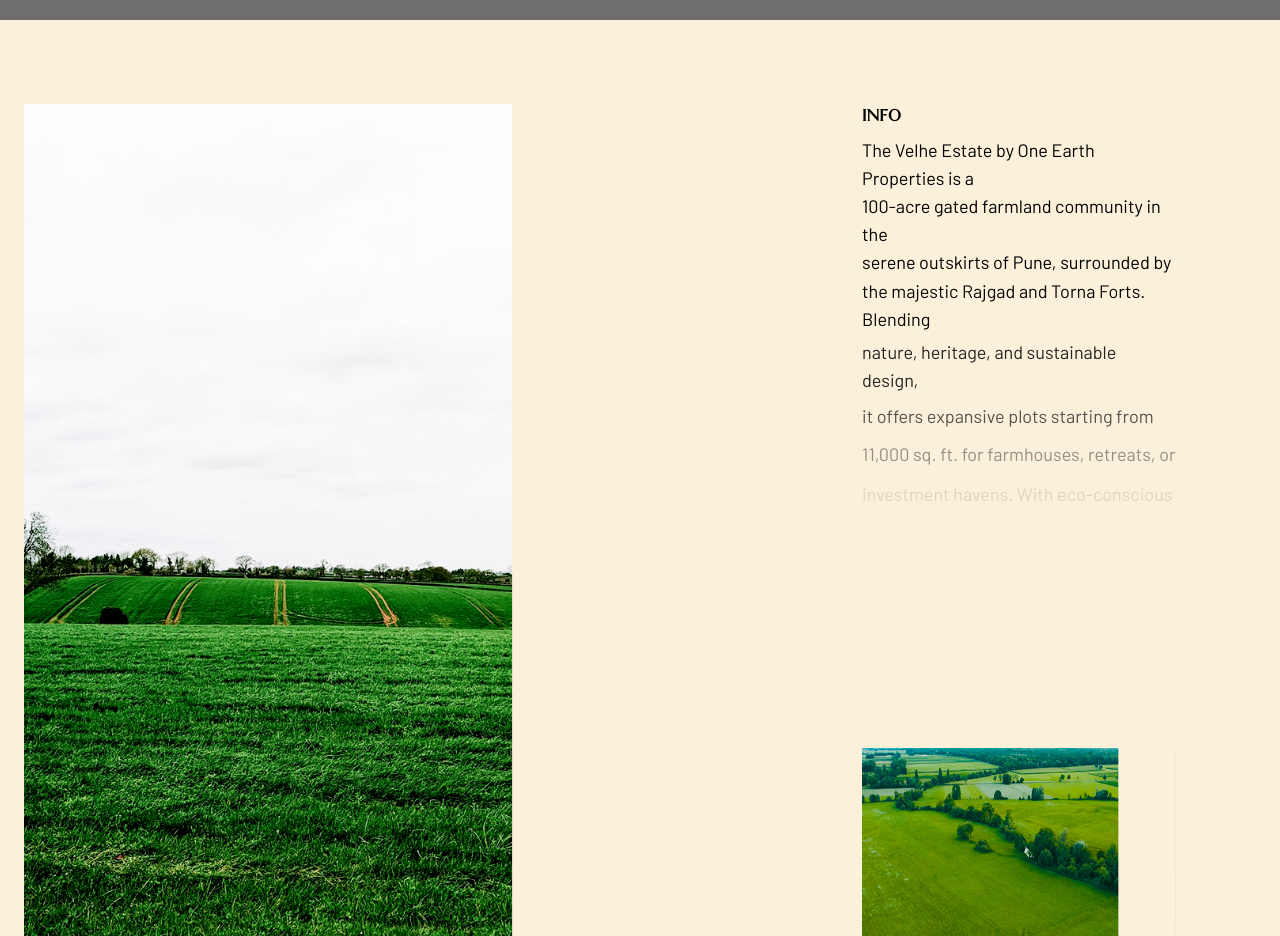
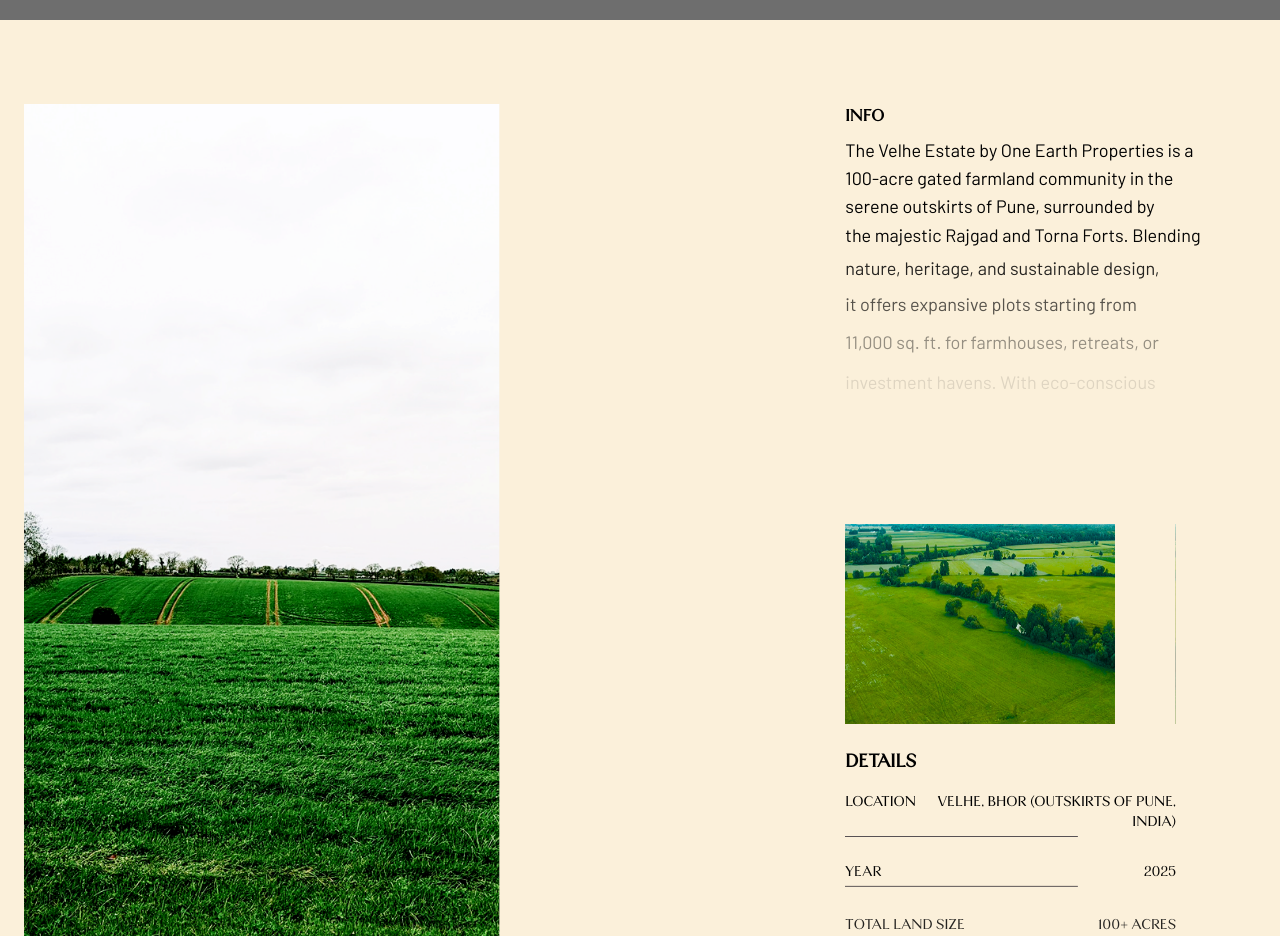
Before and after one commit to Manish546-gif/1EARTHEND1, a React (Vite) app: page /projectsolo in a window 1280 px wide. Shown: the part 780-1716 px from the top of the page. Built offline with nearby package versions, Linux system fonts and the light colour scheme; grey boxes are pictures that could not be loaded.

Commit message:
modified:   src/components/about/Philoshofy.jsx 	modified:   src/components/allprojects/SoloInfo.jsx

```diff
--- a/src/components/about/Philoshofy.jsx
+++ b/src/components/about/Philoshofy.jsx
@@ -45,7 +45,7 @@ export default function Philosophy() {
     <div className="flex flex-col md:flex-row bg-[#FBF0DA] justify-center min-h-screen mb-10 p-8 md:gap-15 xl:gap-15 gap:10 md:mt-20">
       <div className="text-5xl md:text-7xl  mb-8 md:mb-0 md:mr-20 text-left">
         {heading.map((word, i) => (
-          <motion.p
+          <motion.h1
             key={i}
             className="block"
             variants={textVariant}
@@ -55,7 +55,7 @@ export default function Philosophy() {
             custom={i}
           >
             {word}
-          </motion.p>
+          </motion.h1>
         ))}
       </div>
       <div className="mb-6 md:w-3/6 md:ml-10">
--- a/src/components/allprojects/SoloInfo.jsx
+++ b/src/components/allprojects/SoloInfo.jsx
@@ -53,7 +53,7 @@ const SoloInfo = () => {
             ].map((line, i) => (
               <motion.p
                 key={i}
-                className="block"
+                className="block whitespace-nowrap"
 
                 initial={{ y: 40, opacity: 0 }}
                 whileInView={{ y: 0, opacity: 1 }}
```
